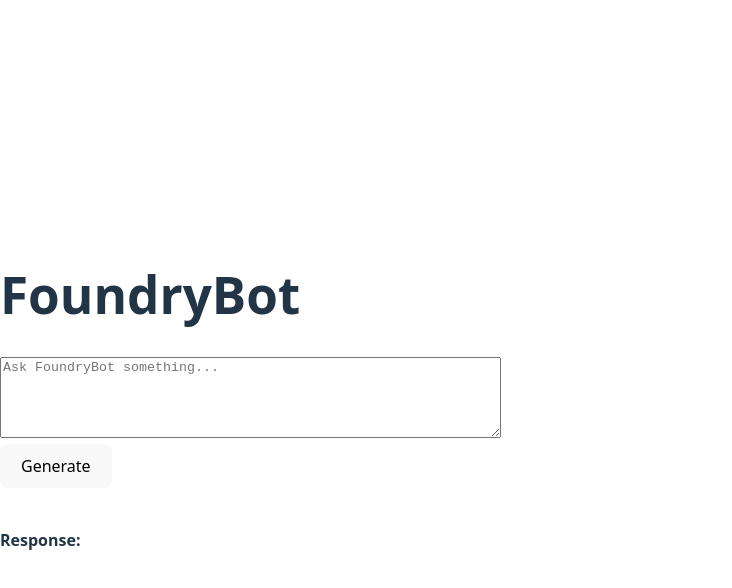
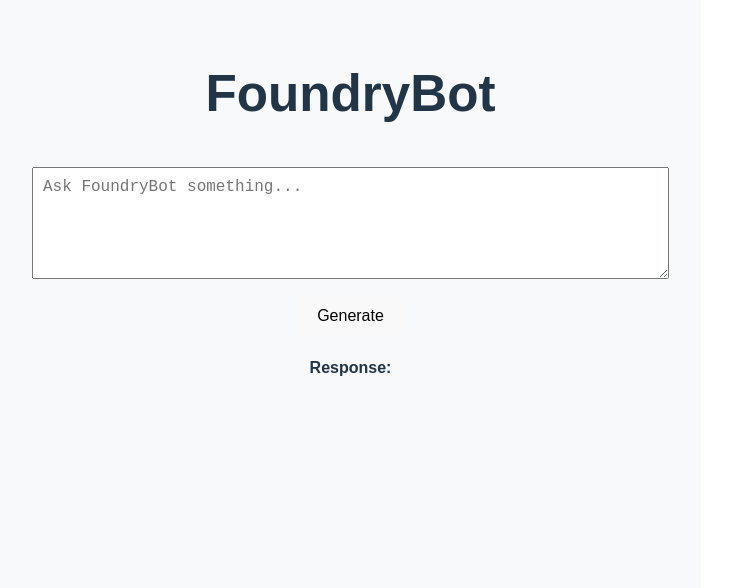
Before and after one commit to lacwil/foundryhq-final, a React (Vite) app: page / in a window 1280 px wide. Shown: the top 588 px of the page, without its empty margins (0-732 px from the left). Built offline with nearby package versions, Linux system fonts and the light colour scheme.

Commit message:
Update App UI and connect to API

```diff
--- a/src/App.css
+++ b/src/App.css
@@ -1,26 +1,19 @@
-.app {
-  max-width: 600px;
-  margin: 50px auto;
+.App {
   text-align: center;
   font-family: Arial, sans-serif;
+  padding: 2rem;
+  background-color: #f8f9fa;
+  min-height: 100vh;
 }
 
-input {
-  width: 80%;
+textarea {
+  font-size: 16px;
   padding: 10px;
-  font-size: 16px;
-  margin-bottom: 10px;
+  margin: 10px 0;
 }
 
 button {
   padding: 10px 20px;
   font-size: 16px;
-  margin-bottom: 20px;
   cursor: pointer;
 }
-
-.result {
-  margin-top: 20px;
-  text-align: left;
-  white-space: pre-wrap;
-}
```
